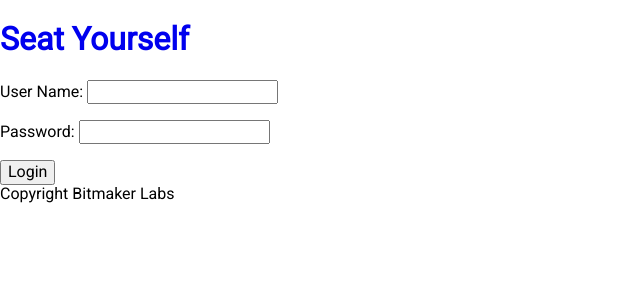
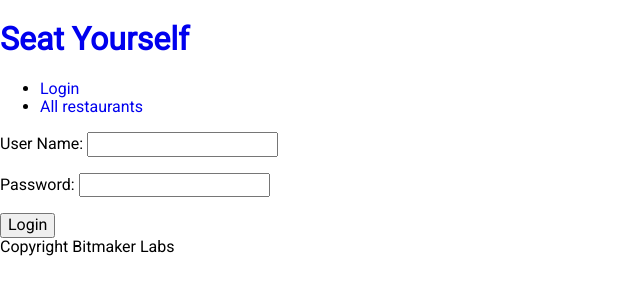
Before and after one commit to ynjacobs/seat_yourself_django, a Django app: page /login/ in a window 1280 px wide. Shown: the top 300 px of the page, without its empty margins (0-640 px from the left). Run offline with Django 3.2, Linux system fonts and the light colour scheme.

Commit message:
Add nav with login and logout links

```diff
--- a/seat_yourself/templates/base.html
+++ b/seat_yourself/templates/base.html
@@ -13,6 +13,20 @@
   <body>
     <header>
       <h1><a href="{% url 'home' %}">Seat Yourself</a></h1>
+      <nav>
+        <ul>
+          <li>
+            {% if request.user.is_authenticated %}
+              <a  href="{% url 'logout' %}">Logout</a>
+            {% else %}
+              <a  href="{% url 'login' %}">Login</a>
+            {% endif %}
+          </li>
+          <li>
+            <a href="{% url 'restaurants_list' %}">All restaurants</a>
+          </li>
+        </ul>
+      </nav>
     </header>
     {% block content %}
     {% endblock %}
```
